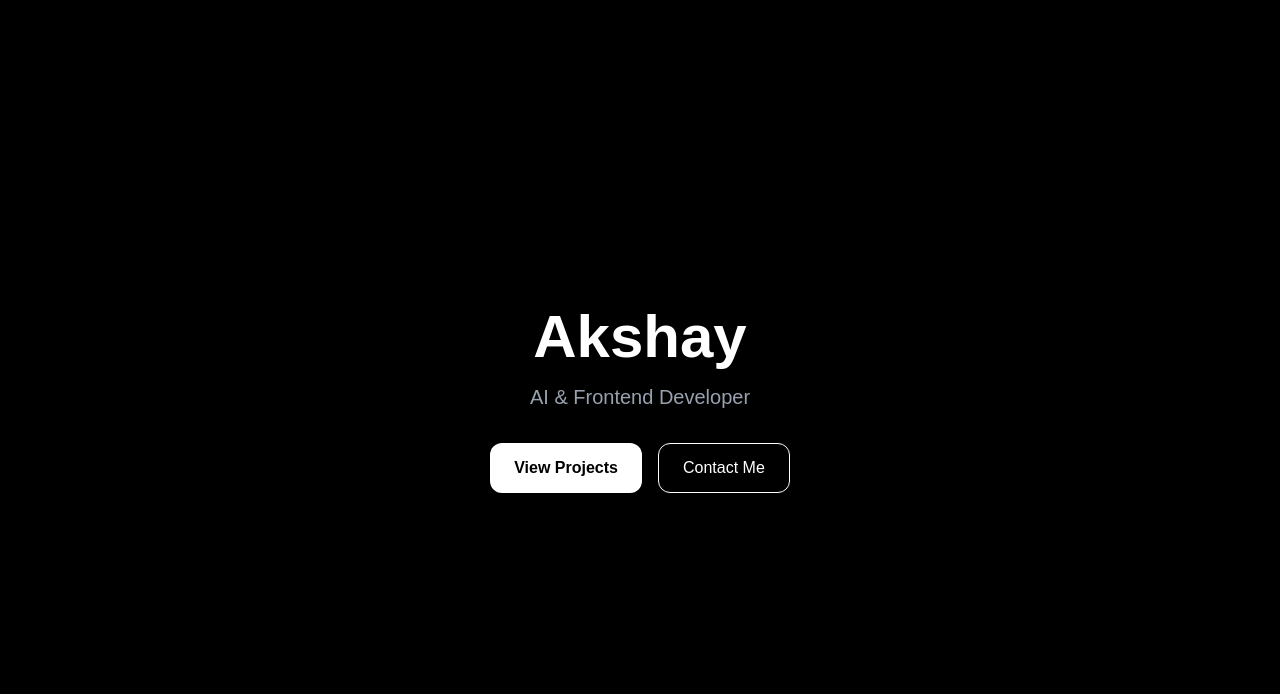
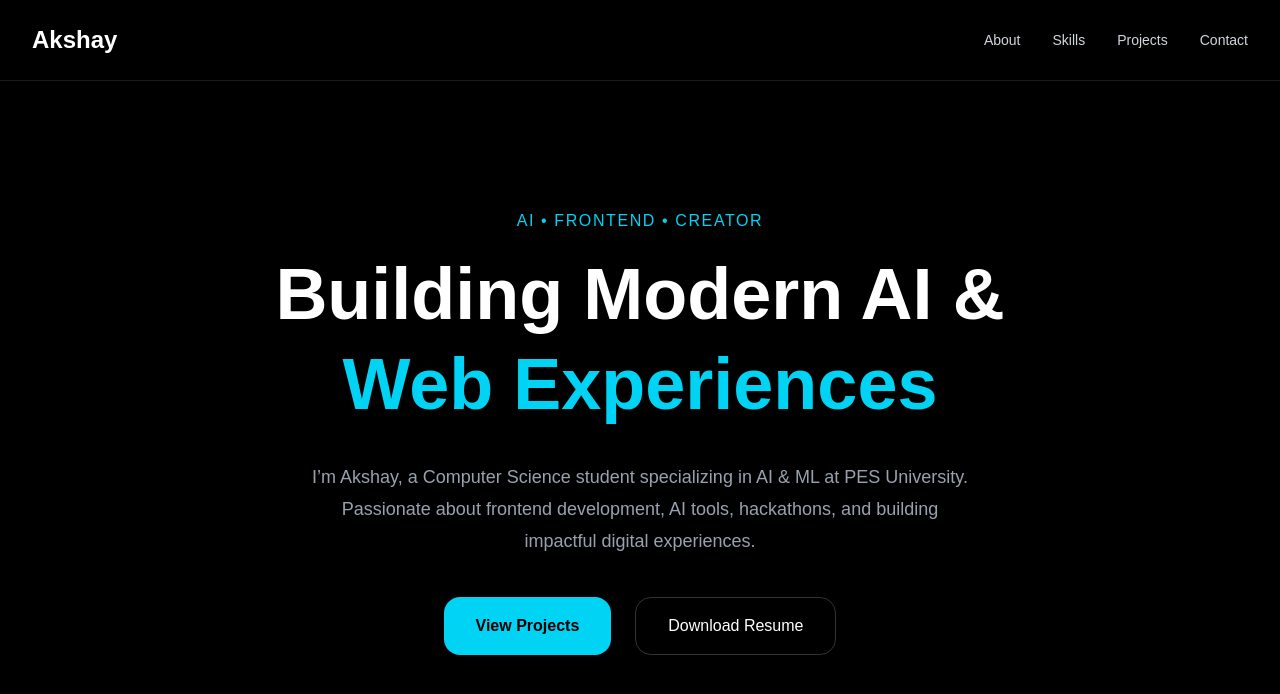
Before and after one commit to Akshayshetty742/portfolio, a Next.js app: page / in a window 1280 px wide. Shown: the top 694 px of the page. Built offline with nearby package versions, Linux system fonts and the light colour scheme.

Commit message:
Added navbar and hero section

```diff
--- a/app/page.tsx
+++ b/app/page.tsx
@@ -1,22 +1,47 @@
 export default function Home() {
   return (
-    <main className="min-h-screen bg-black text-white flex items-center justify-center">
-      <div className="text-center">
-        <h1 className="text-6xl font-bold">Akshay</h1>
-        <p className="mt-4 text-gray-400 text-xl">
-          AI & Frontend Developer
+    <main className="min-h-screen bg-black text-white">
+
+      {/* Navbar */}
+      <nav className="flex items-center justify-between px-8 py-6 border-b border-white/10">
+        <h1 className="text-2xl font-bold">Akshay</h1>
+
+        <div className="flex gap-8 text-sm text-gray-300">
+          <a href="#">About</a>
+          <a href="#">Skills</a>
+          <a href="#">Projects</a>
+          <a href="#">Contact</a>
+        </div>
+      </nav>
+
+      {/* Hero Section */}
+      <section className="flex flex-col items-center justify-center text-center px-6 py-32">
+
+        <p className="text-cyan-400 mb-4 tracking-widest">
+          AI • FRONTEND • CREATOR
         </p>
 
-        <div className="mt-8 flex gap-4 justify-center">
-          <button className="bg-white text-black px-6 py-3 rounded-xl font-semibold">
+        <h1 className="text-7xl font-bold leading-tight max-w-4xl">
+          Building Modern AI &
+          <span className="text-cyan-400"> Web Experiences</span>
+        </h1>
+
+        <p className="mt-8 text-gray-400 max-w-2xl text-lg leading-8">
+          I’m Akshay, a Computer Science student specializing in AI & ML at
+          PES University. Passionate about frontend development, AI tools,
+          hackathons, and building impactful digital experiences.
+        </p>
+
+        <div className="mt-10 flex gap-6">
+          <button className="bg-cyan-400 text-black px-8 py-4 rounded-2xl font-semibold hover:scale-105 transition">
             View Projects
           </button>
 
-          <button className="border border-white px-6 py-3 rounded-xl">
-            Contact Me
+          <button className="border border-white/20 px-8 py-4 rounded-2xl hover:bg-white hover:text-black transition">
+            Download Resume
           </button>
         </div>
-      </div>
+      </section>
     </main>
   );
 }
```
